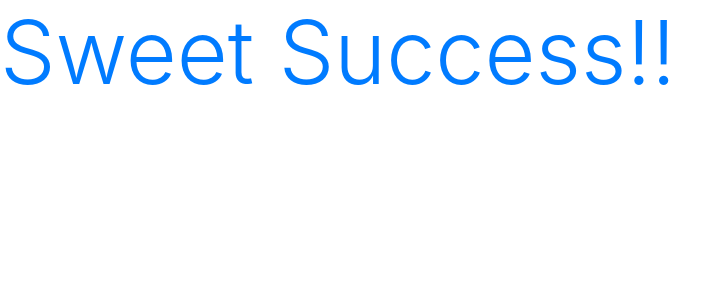
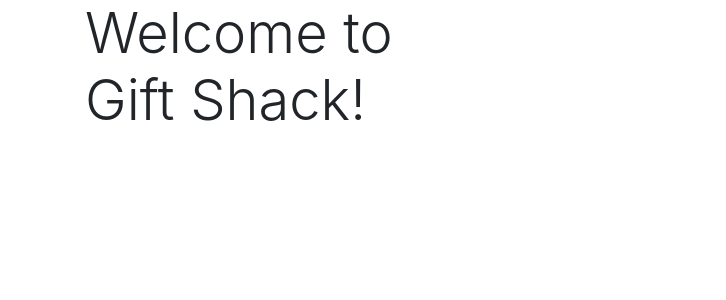
Before and after one commit to JohnW876/gift-shack, a Django app: page / in a window 1280 px wide. Shown: the top 300 px of the page, without its empty margins (0-726 px from the left). Run offline with Django 3.2, Linux system fonts and the light colour scheme; some libraries are stand-ins or nearby versions.

Commit message:
Add home page content

```diff
--- a/home/templates/home/index.html
+++ b/home/templates/home/index.html
@@ -1,6 +1,27 @@
 {% extends "base.html" %}
 {% load static %}
 
+{% block page_header %}
+    <div class="container header-container">
+        <div class="row">
+            <div class="col"></div>
+        </div>
+    </div>
+{% endblock %}
+
 {% block content %}
-    <h1 class="display-2 text-primary">Sweet Success!!</h1>
+    <div class="container h-100">
+        <div class="row h-100">
+            <div class="col-5 col-md-4 my-auto">
+                <h1 class="display-4 logo-font text-black">
+                    Welcome to Gift Shack!
+                </h1>
+                <div class="my-5">
+                    <h4>
+                        <a href="" class="visit-shop-button btn btn-lg rounded text-white py-3">Visit Shop</a>
+                    </h4>
+                </div>
+            </div>
+        </div>
+    </div>
 {% endblock %}
```
